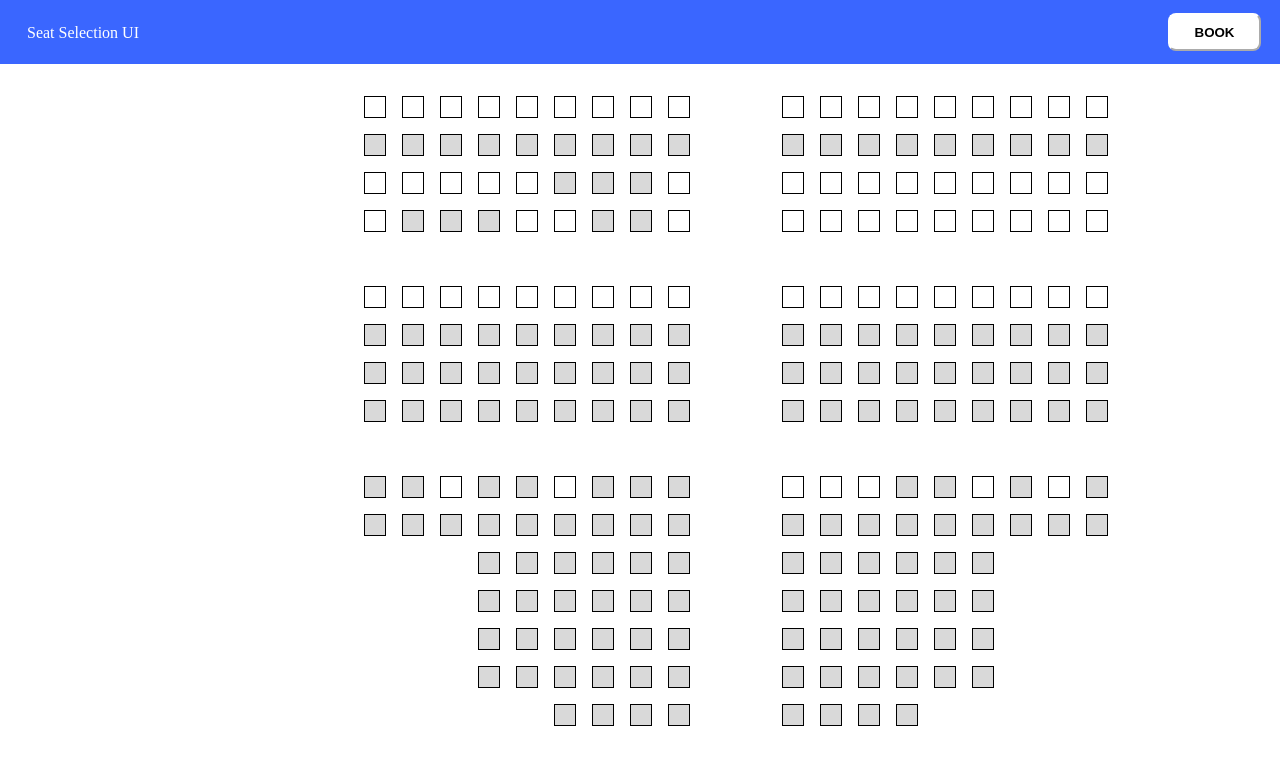
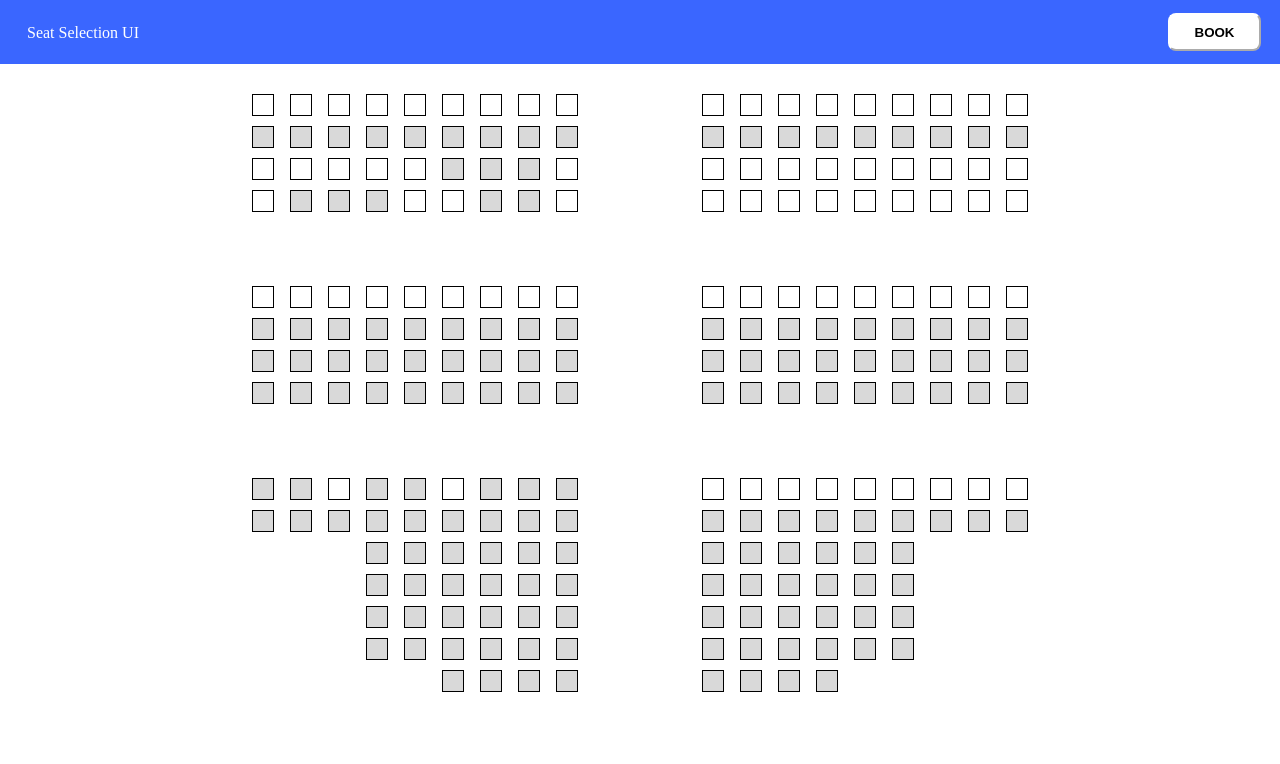
Before and after one commit to xplorebits-training/movie-seat-selection, a plain HTML site: page index.html in a window 1280 px wide. Drawn offline with Linux system fonts and the light colour scheme.

Commit message:
changed the display to flex

```diff
--- a/assets.css
+++ b/assets.css
@@ -4,6 +4,7 @@ body{
     height: 100%;
     width: 100%;
     margin: 0px;
+    min-width: 800px ;
 }
 
 .navbar{
@@ -12,6 +13,7 @@ body{
     align-items:center;
     height: 64px;
     width:auto;
+    margin: 0 auto;
 }
 
 .spacer{
@@ -52,81 +54,44 @@ body{
     cursor: pointer;
 }
 
-.seat{
+.seat_stretch{
+    display: block;
+    min-width: 800px ;
+    margin: auto;
+    padding: 20px 0px;
+}
+
+.seat_stretch > .row {
+    display:flex;
+    margin:10px;
+    align-items:center;
+    justify-content: center;
+    gap:16px;
+
+}
+
+.seat_stretch > .row >.seat{
+
     background-color: #FFFFFF;
     height:20px;
     width:20px;
     border: 1px solid #000000;
-    margin-left: 16px;
-    margin-bottom: 16px;
-
-    cursor:pointer;
 }
 
-.seat:hover{
+.seat_stretch > .row >.seatsold{
+
+    background-color: #D9D9D9;
+    height:20px;
+    width:20px;
+    border: 1px solid #000000;
+}
+
+.seat_stretch > .row > .seat:hover{
     background-color: #3A66FF;
     height:20px;
     width:20px;
     border: 1px solid #000000;
-    margin-left: 16px;
-    margin-bottom: 16px;
     transform: scale(1.2);
 
     cursor: pointer;
 }
-
-.seatsold{
-    background-color: #D9D9D9;
-    height:20px;
-    width:20px;
-    border: 1px solid #000000;
-    margin-left: 16px;
-    margin-bottom:16px;
-
-    cursor:default;
-}
-
-.block11{
-    position: absolute;
-    left:348px;
-    top: 96px;
-}
-.block12{
-    position: absolute;
-    left:766px;
-    top: 96px;
-}
-.block21{
-    position:absolute;
-    left:348px;
-    top: 286px;
-}
-.block22{
-    position:absolute;
-    left:766px;
-    top: 286px;
-}
-.block31{
-    position:absolute;
-    left:348px;
-    top: 476px;
-}
-.block32{
-    position:absolute;
-    left:766px;
-    top: 476px;
-}
-.inBlock313456{
-    position:absolute;
-    left:462px;
-    top:552px;
-}
-.inBlock317{
-    position:absolute;
-    left:538px;
-    top:704px;
-}
-.row{
-    display: flex;
-    align-items: stretch;
-}
--- a/index.html
+++ b/index.html
@@ -12,9 +12,20 @@
         <div class="spacer"></div>
         <button class="book_button">BOOK</button>
     </div>
-    <div class="seatArrangement">
-        <div class="block11">
+    <div class="seat_stretch">
         <div class="row">
+            <div class="seat"></div>
+            <div class="seat"></div>
+            <div class="seat"></div>
+            <div class="seat"></div>
+            <div class="seat"></div>
+            <div class="seat"></div>
+            <div class="seat"></div>
+            <div class="seat"></div>
+            <div class="seat"></div>
+
+            <div style="width:auto;min-width:92px;"></div>
+
             <div class="seat"></div>
             <div class="seat"></div>
             <div class="seat"></div>
@@ -35,6 +46,18 @@
             <div class="seatsold"></div>
             <div class="seatsold"></div>
             <div class="seatsold"></div>
+
+            <div style="width:auto;min-width:92px;"></div>
+
+            <div class="seatsold"></div>
+            <div class="seatsold"></div>
+            <div class="seatsold"></div>
+            <div class="seatsold"></div>
+            <div class="seatsold"></div>
+            <div class="seatsold"></div>
+            <div class="seatsold"></div>
+            <div class="seatsold"></div>
+            <div class="seatsold"></div>
         </div>
         <div class="row">
             <div class="seat"></div>
@@ -45,6 +68,18 @@
             <div class="seatsold"></div>
             <div class="seatsold"></div>
             <div class="seatsold"></div>
+            <div class="seat"></div>
+
+                <div style="width:auto;min-width:92px;"></div>
+
+            <div class="seat"></div>
+            <div class="seat"></div>
+            <div class="seat"></div>
+            <div class="seat"></div>
+            <div class="seat"></div>
+            <div class="seat"></div>
+            <div class="seat"></div>
+            <div class="seat"></div>
             <div class="seat"></div>
         </div>
         <div class="row">
@@ -57,10 +92,36 @@
             <div class="seatsold"></div>
             <div class="seatsold"></div>
             <div class="seat"></div>
+
+            <div style="width:auto;min-width:92px;"></div>
+
+
+            <div class="seat"></div>
+            <div class="seat"></div>
+            <div class="seat"></div>
+            <div class="seat"></div>
+            <div class="seat"></div>
+            <div class="seat"></div>
+            <div class="seat"></div>
+            <div class="seat"></div>
+            <div class="seat"></div>
         </div>
-        </div>
-        <div class="block12">
+
+        <div style="height:54px;"></div>
+
         <div class="row">
+            <div class="seat"></div>
+            <div class="seat"></div>
+            <div class="seat"></div>
+            <div class="seat"></div>
+            <div class="seat"></div>
+            <div class="seat"></div>
+            <div class="seat"></div>
+            <div class="seat"></div>
+            <div class="seat"></div>
+
+            <div style="width:auto;min-width:92px;"></div>
+
             <div class="seat"></div>
             <div class="seat"></div>
             <div class="seat"></div>
@@ -81,32 +142,81 @@
             <div class="seatsold"></div>
             <div class="seatsold"></div>
             <div class="seatsold"></div>
+
+            <div style="width:auto;min-width:92px;"></div>
+
+            <div class="seatsold"></div>
+            <div class="seatsold"></div>
+            <div class="seatsold"></div>
+            <div class="seatsold"></div>
+            <div class="seatsold"></div>
+            <div class="seatsold"></div>
+            <div class="seatsold"></div>
+            <div class="seatsold"></div>
+            <div class="seatsold"></div>
         </div>
         <div class="row">
-                <div class="seat"></div>
-                <div class="seat"></div>
-                <div class="seat"></div>
-                <div class="seat"></div>
-                <div class="seat"></div>
-                <div class="seat"></div>
-                <div class="seat"></div>
-                <div class="seat"></div>
-                <div class="seat"></div>
+            <div class="seatsold"></div>
+            <div class="seatsold"></div>
+            <div class="seatsold"></div>
+            <div class="seatsold"></div>
+            <div class="seatsold"></div>
+            <div class="seatsold"></div>
+            <div class="seatsold"></div>
+            <div class="seatsold"></div>
+            <div class="seatsold"></div>
+
+            <div style="width:auto;min-width:92px;"></div>
+
+            <div class="seatsold"></div>
+            <div class="seatsold"></div>
+            <div class="seatsold"></div>
+            <div class="seatsold"></div>
+            <div class="seatsold"></div>
+            <div class="seatsold"></div>
+            <div class="seatsold"></div>
+            <div class="seatsold"></div>
+            <div class="seatsold"></div>
         </div>
         <div class="row">
+            <div class="seatsold"></div>
+            <div class="seatsold"></div>
+            <div class="seatsold"></div>
+            <div class="seatsold"></div>
+            <div class="seatsold"></div>
+            <div class="seatsold"></div>
+            <div class="seatsold"></div>
+            <div class="seatsold"></div>
+            <div class="seatsold"></div>
+
+            <div style="width:auto;min-width:92px;"></div>
+
+            <div class="seatsold"></div>
+            <div class="seatsold"></div>
+            <div class="seatsold"></div>
+            <div class="seatsold"></div>
+            <div class="seatsold"></div>
+            <div class="seatsold"></div>
+            <div class="seatsold"></div>
+            <div class="seatsold"></div>
+            <div class="seatsold"></div>
+        </div>
+
+        <div style="height:54px;"></div>
+
+        <div class="row">
+            <div class="seatsold"></div>
+            <div class="seatsold"></div>
             <div class="seat"></div>
+            <div class="seatsold"></div>
+            <div class="seatsold"></div>
             <div class="seat"></div>
-                <div class="seat"></div>
-                <div class="seat"></div>
-                <div class="seat"></div>
-                <div class="seat"></div>
-                <div class="seat"></div>
-                <div class="seat"></div>
-                <div class="seat"></div>
-            </div>
-        </div>
-        <div class="block21">
-            <div class="row">
+            <div class="seatsold"></div>
+            <div class="seatsold"></div>
+            <div class="seatsold"></div>
+
+            <div style="width:auto;min-width:92px;"></div>
+
             <div class="seat"></div>
             <div class="seat"></div>
             <div class="seat"></div>
@@ -127,8 +237,9 @@
             <div class="seatsold"></div>
             <div class="seatsold"></div>
             <div class="seatsold"></div>
-            </div>
-            <div class="row">
+
+            <div style="width:auto;min-width:92px;"></div>
+
             <div class="seatsold"></div>
             <div class="seatsold"></div>
             <div class="seatsold"></div>
@@ -146,27 +257,9 @@
             <div class="seatsold"></div>
             <div class="seatsold"></div>
             <div class="seatsold"></div>
-                <div class="seatsold"></div>
-                <div class="seatsold"></div>
-                <div class="seatsold"></div>
-            </div>
-        </div>
-        <div class="block22">
-            <div class="row">
-                <div class="seat"></div>
-                <div class="seat"></div>
-                <div class="seat"></div>
-                <div class="seat"></div>
-                <div class="seat"></div>
-                <div class="seat"></div>
-                <div class="seat"></div>
-                <div class="seat"></div>
-                <div class="seat"></div>
-            </div>
-            <div class="row">
-                <div class="seatsold"></div>
-                <div class="seatsold"></div>
-                <div class="seatsold"></div>
+
+            <div style="width:auto;min-width:92px;"></div>
+
             <div class="seatsold"></div>
             <div class="seatsold"></div>
             <div class="seatsold"></div>
@@ -181,48 +274,9 @@
             <div class="seatsold"></div>
             <div class="seatsold"></div>
             <div class="seatsold"></div>
-                <div class="seatsold"></div>
-                <div class="seatsold"></div>
-                <div class="seatsold"></div>
-            </div>
-            <div class="row">
-                <div class="seatsold"></div>
-                <div class="seatsold"></div>
-                <div class="seatsold"></div>
-                <div class="seatsold"></div>
-                <div class="seatsold"></div>
-                <div class="seatsold"></div>
-                <div class="seatsold"></div>
-                <div class="seatsold"></div>
-                <div class="seatsold"></div>
-            </div>
-        </div>
-        <div class="block31">
-            <div class="row">
-                <div class="seatsold"></div>
-                <div class="seatsold"></div>
-                <div class="seat"></div>
-                <div class="seatsold"></div>
-                <div class="seatsold"></div>
-                <div class="seat"></div>
-                <div class="seatsold"></div>
-                <div class="seatsold"></div>
-                <div class="seatsold"></div>
-            </div>
-            <div class="row">
-                <div class="seatsold"></div>
-                <div class="seatsold"></div>
-                <div class="seatsold"></div>
-                <div class="seatsold"></div>
-                <div class="seatsold"></div>
-                <div class="seatsold"></div>
-                <div class="seatsold"></div>
-                <div class="seatsold"></div>
-                <div class="seatsold"></div>
-            </div>
-        </div>
-        <div class="inBlock313456">
-            <div class="row">
+
+            <div style="width:auto;min-width:92px;"></div>
+
             <div class="seatsold"></div>
             <div class="seatsold"></div>
             <div class="seatsold"></div>
@@ -237,8 +291,9 @@
             <div class="seatsold"></div>
             <div class="seatsold"></div>
             <div class="seatsold"></div>
-            </div>
-            <div class="row">
+
+            <div style="width:auto;min-width:92px;"></div>
+
             <div class="seatsold"></div>
             <div class="seatsold"></div>
             <div class="seatsold"></div>
@@ -253,32 +308,9 @@
             <div class="seatsold"></div>
             <div class="seatsold"></div>
             <div class="seatsold"></div>
-            </div>
-        </div>
-        <div class="inBlock317">
-            <div class="row">
-                <div class="seatsold"></div>
-                <div class="seatsold"></div>
-                <div class="seatsold"></div>
-                <div class="seatsold"></div>
-            </div>
-        </div>
-        <div class="block32">
-            <div class="row">
-                <div class="seat"></div>
-                <div class="seat"></div>
-                <div class="seat"></div>
-                <div class="seatsold"></div>
-                <div class="seatsold"></div>
-                <div class="seat"></div>
-                <div class="seatsold"></div>
-                <div class="seat"></div>
-                <div class="seatsold"></div>
-            </div>
-            <div class="row">
-                <div class="seatsold"></div>
-                <div class="seatsold"></div>
-                <div class="seatsold"></div>
+
+            <div style="width:auto;min-width:92px;"></div>
+
             <div class="seatsold"></div>
             <div class="seatsold"></div>
             <div class="seatsold"></div>
@@ -291,40 +323,13 @@
             <div class="seatsold"></div>
             <div class="seatsold"></div>
             <div class="seatsold"></div>
-                <div class="seatsold"></div>
-                <div class="seatsold"></div>
-            </div>
-            <div class="row">
-                <div class="seatsold"></div>
-                <div class="seatsold"></div>
+
+            <div style="width:auto;min-width:92px;"></div>
+
             <div class="seatsold"></div>
             <div class="seatsold"></div>
             <div class="seatsold"></div>
             <div class="seatsold"></div>
         </div>
-            <div class="row">
-                <div class="seatsold"></div>
-                <div class="seatsold"></div>
-                <div class="seatsold"></div>
-                <div class="seatsold"></div>
-                <div class="seatsold"></div>
-                <div class="seatsold"></div>
-            </div>
-            <div class="row">
-                <div class="seatsold"></div>
-                <div class="seatsold"></div>
-                <div class="seatsold"></div>
-                <div class="seatsold"></div>
-                <div class="seatsold"></div>
-                <div class="seatsold"></div>
-            </div>
-            <div class="row">
-                <div class="seatsold"></div>
-                <div class="seatsold"></div>
-                <div class="seatsold"></div>
-                <div class="seatsold"></div>
-            </div>
-        </div>
-    </div>
 </body>
 </html>
```
Lines whose indentation alone changed are shown as unchanged.
